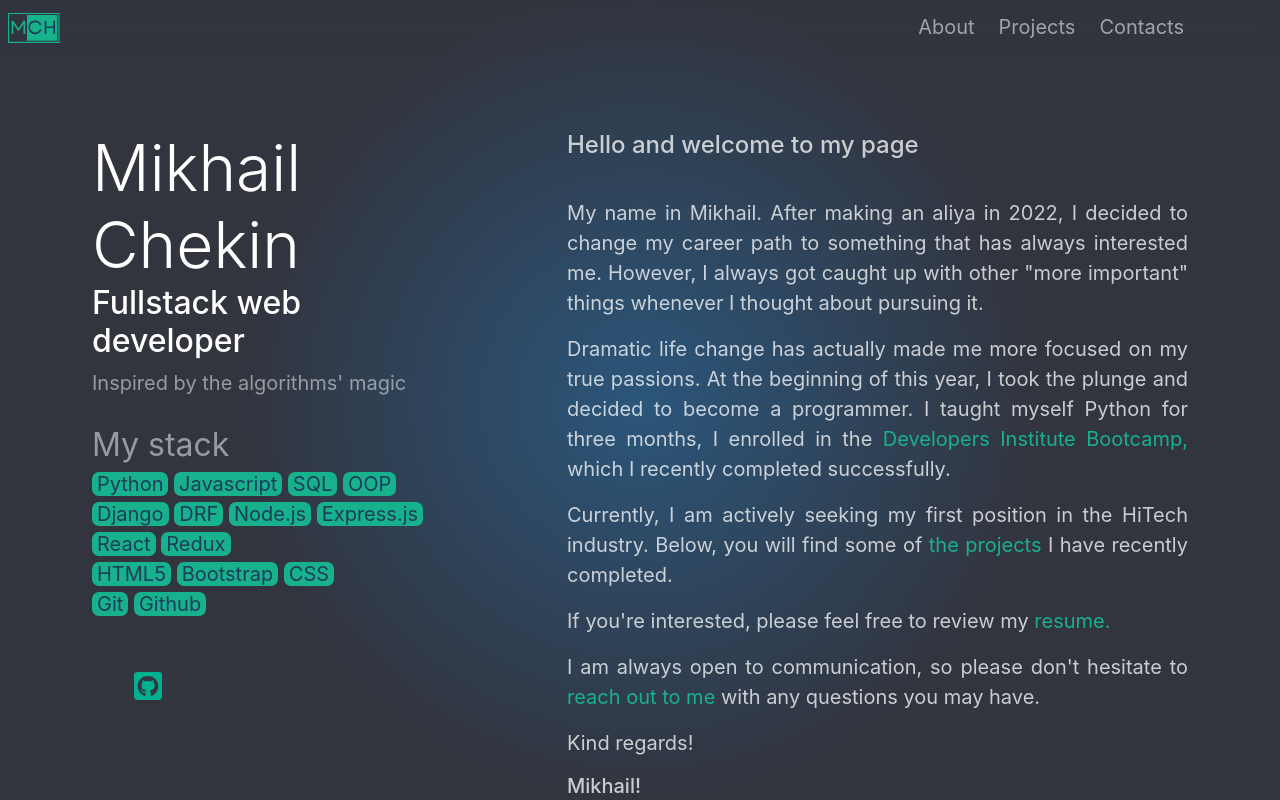
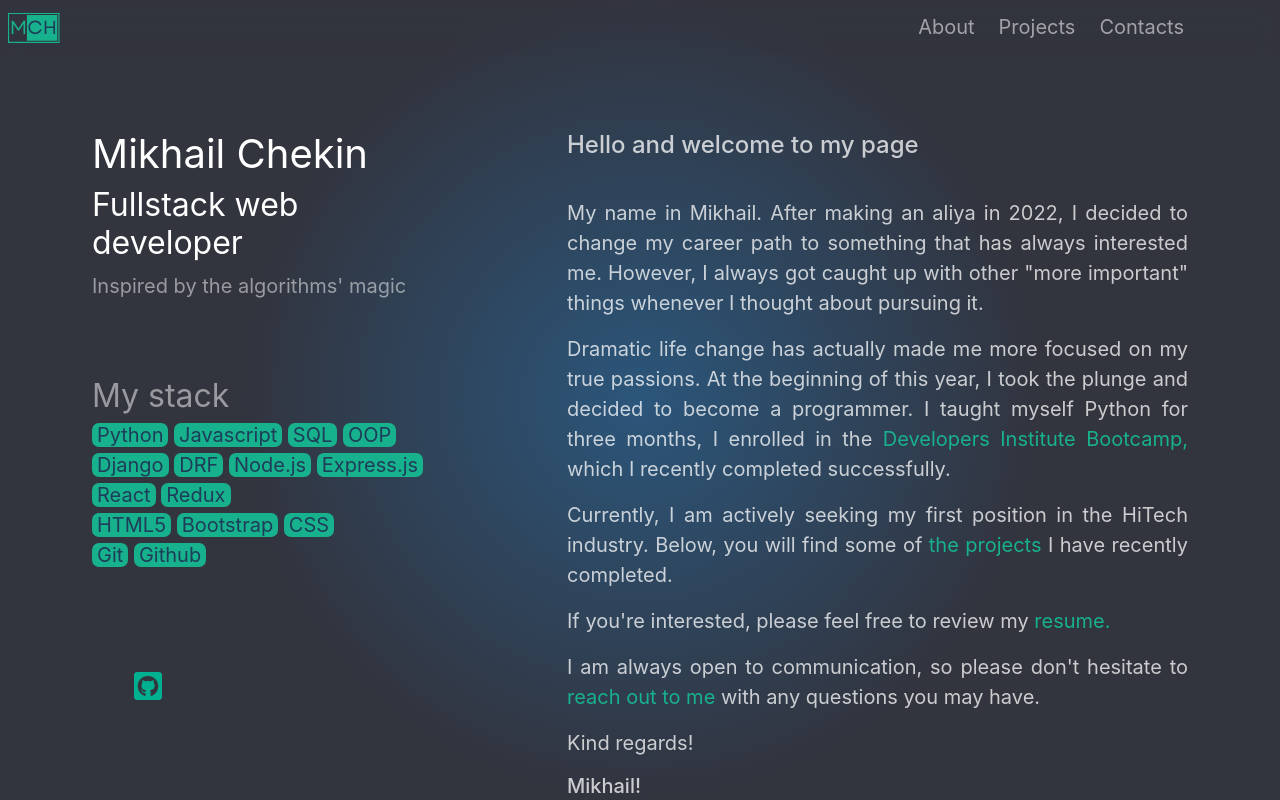
Before and after one commit to Chekinm/portfolio-page, a React (Create React App) app in the folder portfolio-app/: page / in a window 1280 px wide. Built offline with nearby package versions, Linux system fonts and the light colour scheme; some icons are missing.

Commit message:
seo  semantic elements

```diff
--- a/portfolio-app/src/components/LeftColumn.js
+++ b/portfolio-app/src/components/LeftColumn.js
@@ -2,15 +2,15 @@ import ContactIcons from "./ContactIcons"
 
 const LeftColumn = () => {
   return (
-    <main className="name-section">
-      <div>
-        <header className="display-3">Mikhail Chekin</header>
-        <h4 className="fs-2">Fullstack web developer</h4>
+    <section className="name-section">
+      <header>
+        <h1 className="display-3"><h1><strong>Mikhail Chekin</strong></h1></h1>
+        <h1 className="fs-2"><strong>Fullstack web developer</strong></h1>
         <div className="fs-5 text-white text-opacity-50">Inspired by the algorithms' magic</div>
 
-        </div>
-        <div>
-          <div className="fs-2 text-white text-opacity-50">My stack</div>
+      </header>
+        <section>
+          <header className="fs-2 text-white text-opacity-50">My stack</header>
           <p className="fs-5 text-white text-opacity-50 skills">
             <span className="skill">Python</span>{'\u00A0'}
             <span className="skill">Javascript</span>{'\u00A0'}
@@ -31,9 +31,9 @@ const LeftColumn = () => {
             <span className="skill">Git</span>{'\u00A0'}
             <span className="skill">Github</span>{'\u00A0'}
           </p>
-        </div>
+        </section>
       <ContactIcons className="icons-container"/>
-    </main>
+    </section>
 
   )
 }
--- a/portfolio-app/src/index.css
+++ b/portfolio-app/src/index.css
@@ -9,16 +9,20 @@ body {
   -moz-osx-font-smoothing: grayscale;
 }
 
+strong {
+  font-weight: 400;
+}
+
 section {
   /* border: 1px solid rgb(0, 255, 13); */
-  padding: 10px;
+  /* padding: 10px;
   min-height: 85vh;
   display: flex;
   flex-direction: column;
   align-items: center;
   justify-content: top;
   font-size: calc(10px + 2vmin);
-  color:rgb(255, 255, 255)
+  color:rgb(255, 255, 255) */
 }
 
 article {
```
